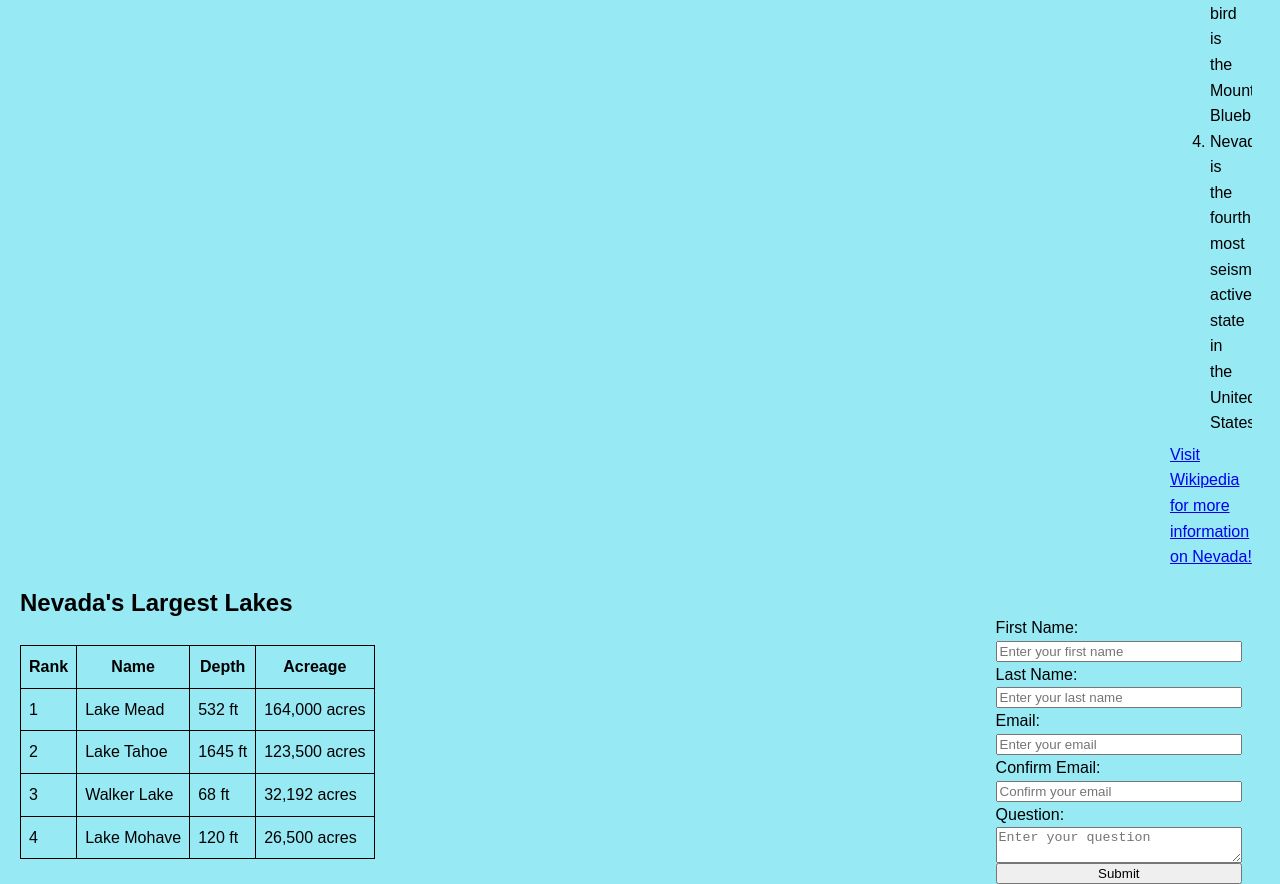
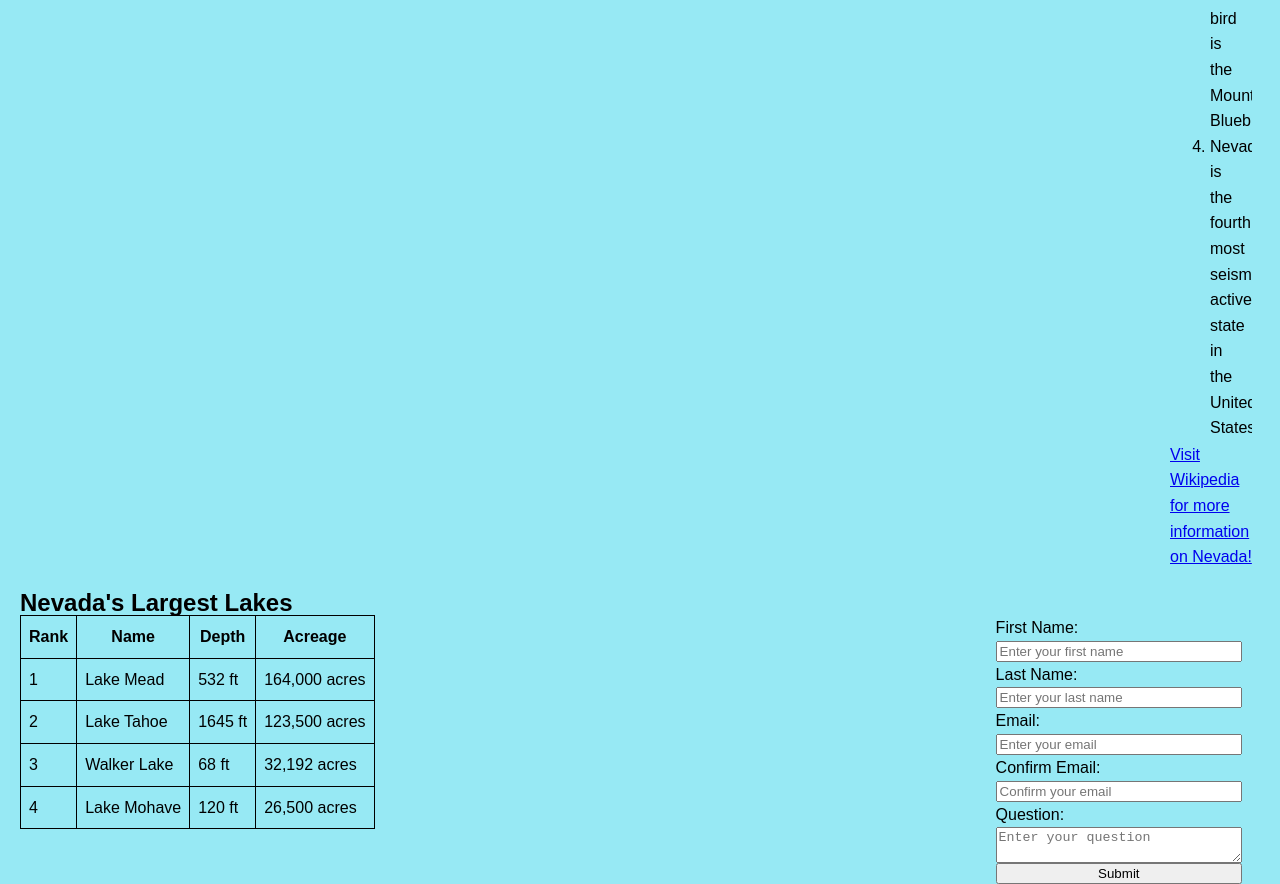
Before and after one commit to JoshuaSteinhaus/front-end-development---D277, a plain HTML site: page index.html in a window 1280 px wide. Shown: the part 1044-1928 px from the top of the page. Drawn offline with Linux system fonts and the light colour scheme.

Commit message:
Minor changes

```diff
--- a/style.css
+++ b/style.css
@@ -57,7 +57,7 @@ aside {
 
 aside li {
   position: relative;
-  top: 10px;
+  top: 15px;
   margin-right: 20px;
   white-space: normal;
 }
@@ -68,7 +68,7 @@ aside li {
 
 .table {
   position: absolute;
-  margin-top: -170px;
+  margin-top: -200px;
   border-collapse: collapse;
 }
 
```
Also changed, not shown: 2 other files.
